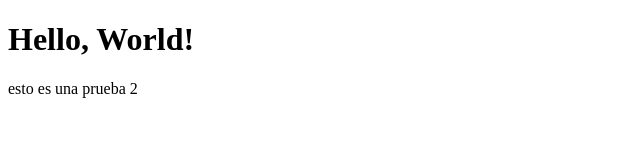
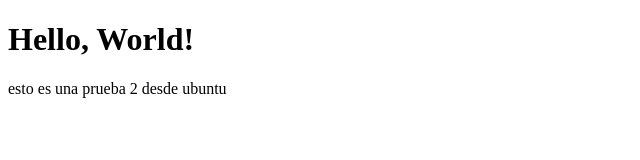
Before and after one commit to DesarrolloSoftwareIVSG/demo, a website: page src/index.html in a window 1280 px wide. Shown: the whole page, without its empty margins (0-640 px from the left). Drawn offline with Linux system fonts and the light colour scheme.

Commit message:
update paragraph text in index.html for clarity

```diff
--- a/src/index.html
+++ b/src/index.html
@@ -7,6 +7,6 @@
 </head>
 <body>
     <h1>Hello, World!</h1>
-    <p>esto es una prueba 2</p>
+    <p>esto es una prueba 2 desde ubuntu</p>
 </body>
 </html>
```
